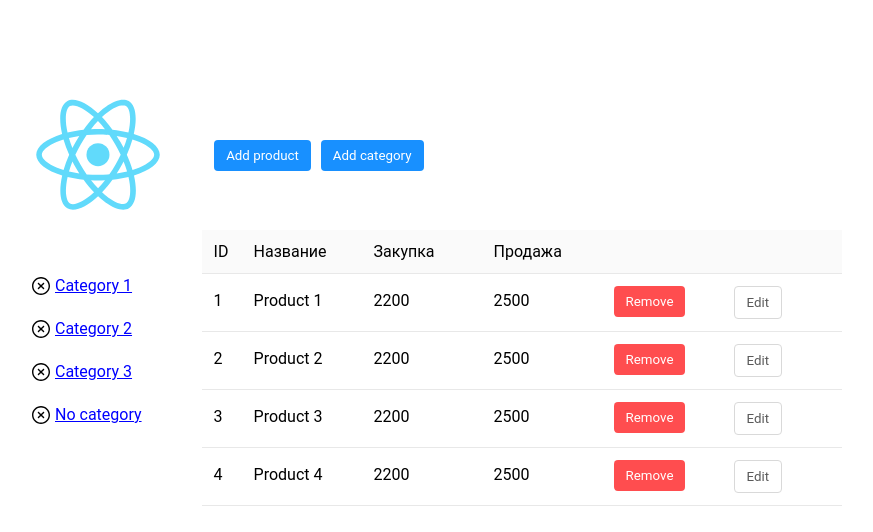
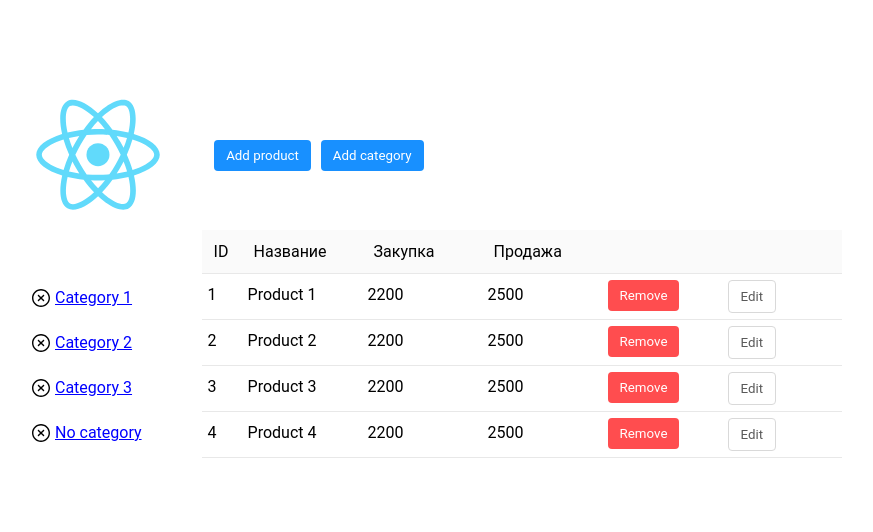
Before and after one commit to Ildarik/react-dashboard, a React (Create React App) app: page / in a window 1280 px wide. Shown: the top 532 px of the page, without its empty margins (148-1021 px from the left). Built offline with nearby package versions, Linux system fonts and the light colour scheme.

Commit message:
Polish layout

```diff
--- a/src/components/Categories/index.js
+++ b/src/components/Categories/index.js
@@ -10,13 +10,13 @@ const Category = styled.div`
   color: blue;
   text-decoration: underline;
   cursor: pointer;
-  padding: 4px 0;
+  padding: 5px 0;
 `;
 
 const Wrapper = styled.div`
   margin-top: 40px;
   margin: 0 20px;
-  padding-top: 26px;
+  padding-top: 37px;
 `;
 
 const ClearCategory = styled.img`
--- a/src/components/DataGrid/index.js
+++ b/src/components/DataGrid/index.js
@@ -15,7 +15,7 @@ const Table = styled.div`
 `;
 
 const Cell = styled.div`
-  padding: 12px;
+  padding: 6px;
   width: ${props => (props.small ? "40px" : "120px")};
   vertical-align: middle;
 `;
@@ -24,6 +24,7 @@ const Header = styled.div`
   display: flex;
   border-bottom: 1px solid rgb(232, 232, 232);
   background-color: rgb(250, 250, 250);
+  padding: 6px;
 `;
 
 const Row = styled.div`
```
